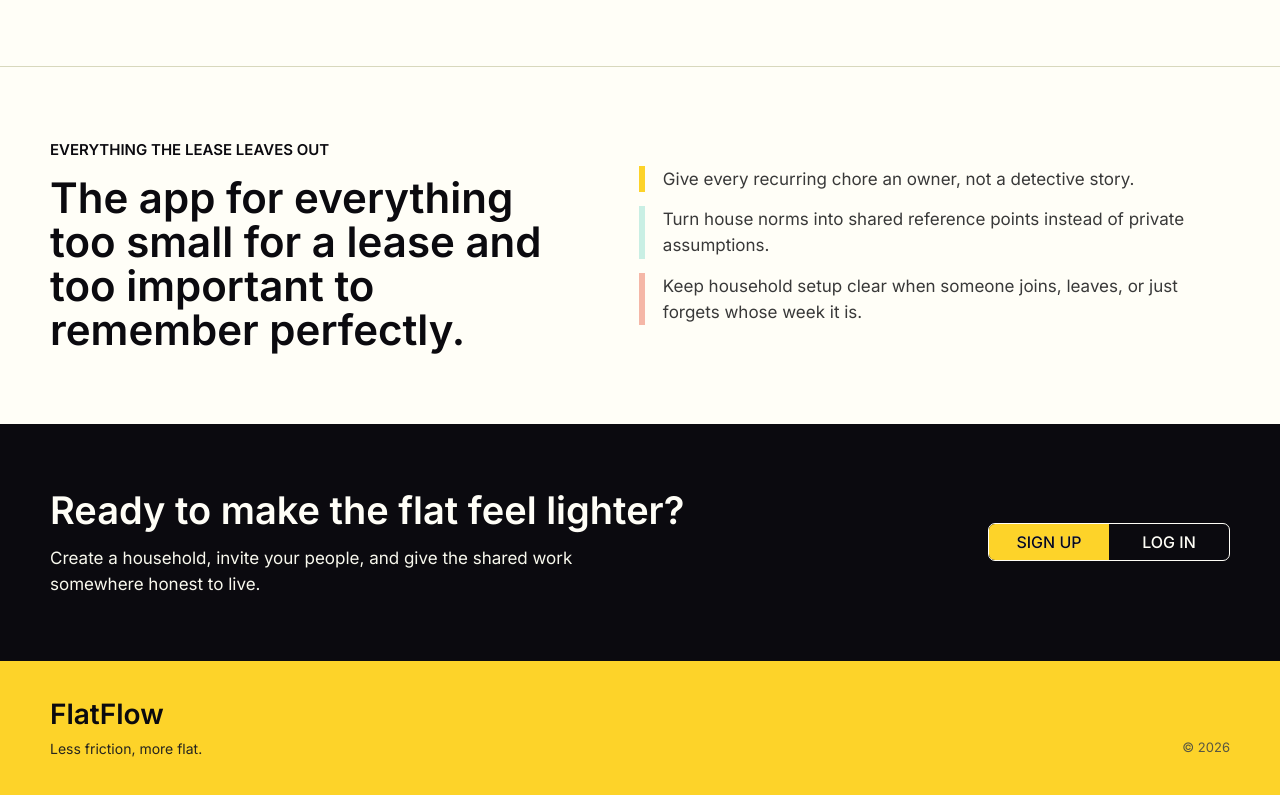
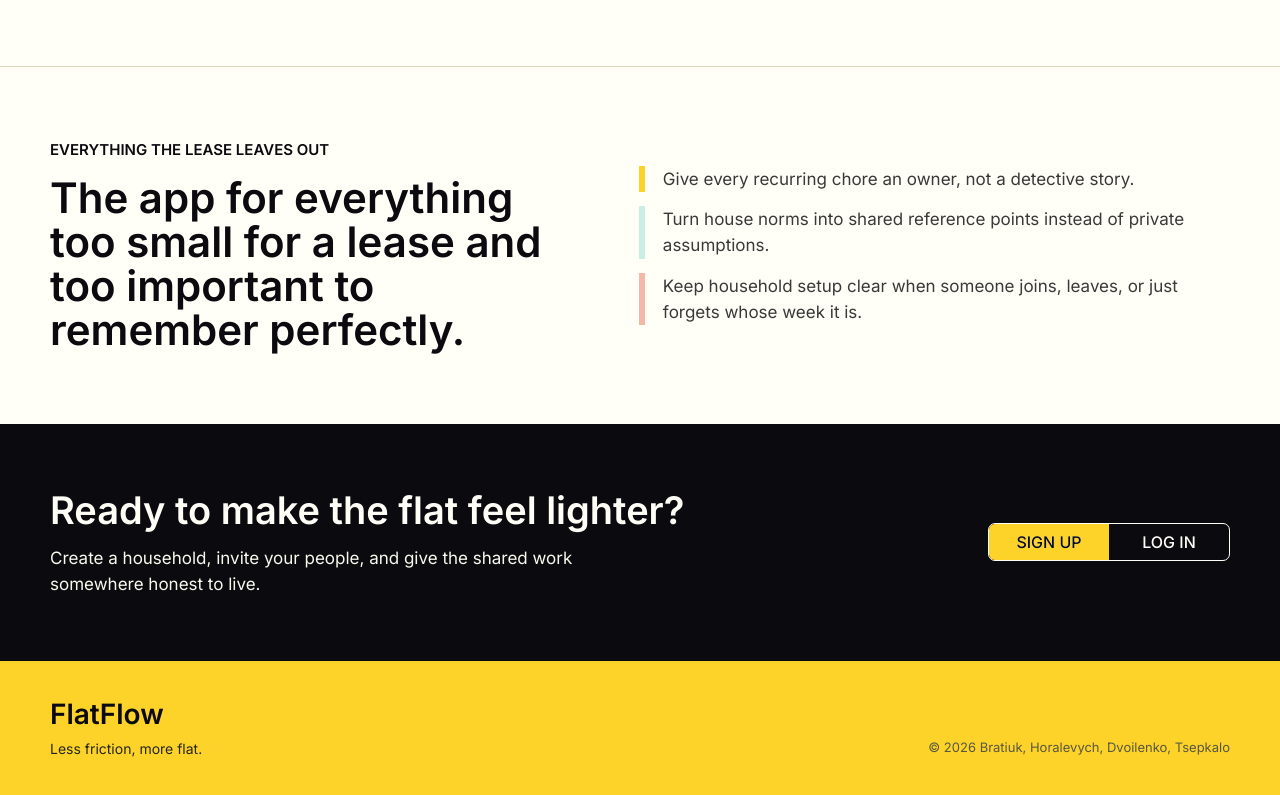
Before and after one commit to anastasiaaq/FlatFlow, a React (Vite) app in the folder src/frontend/: page / in a window 1280 px wide. Shown: the part 1082-1877 px from the top of the page. Built offline with nearby package versions, Linux system fonts and the light colour scheme; no server answers.

Commit message:
fix(#98): add dev's names to the footer

```diff
--- a/src/frontend/src/pages/LandingPage.tsx
+++ b/src/frontend/src/pages/LandingPage.tsx
@@ -557,7 +557,7 @@ export default function LandingPage({
               Less friction, more flat.
             </p>
           </div>
-          <p className="m-0 pb-[2px] text-[13px] text-[#595742]">© 2026</p>
+          <p className="m-0 pb-[2px] text-[13px] text-[#595742]">© 2026 Bratiuk, Horalevych, Dvoilenko, Tsepkalo</p>
         </div>
       </footer>
     </div>
```
